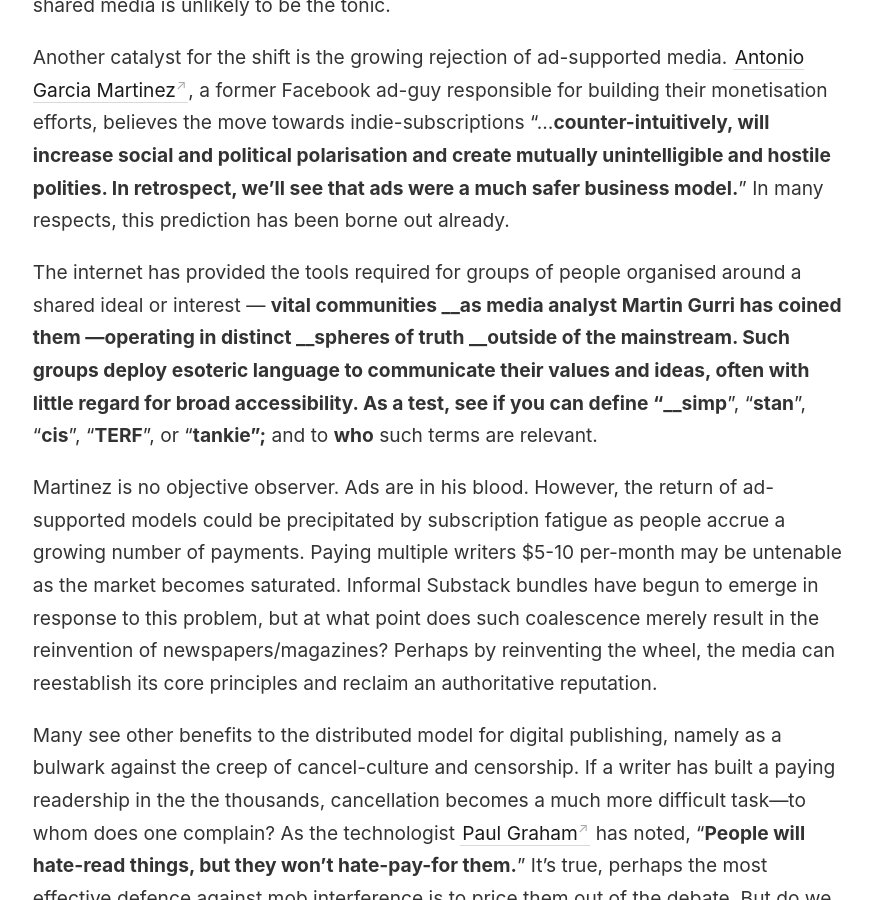
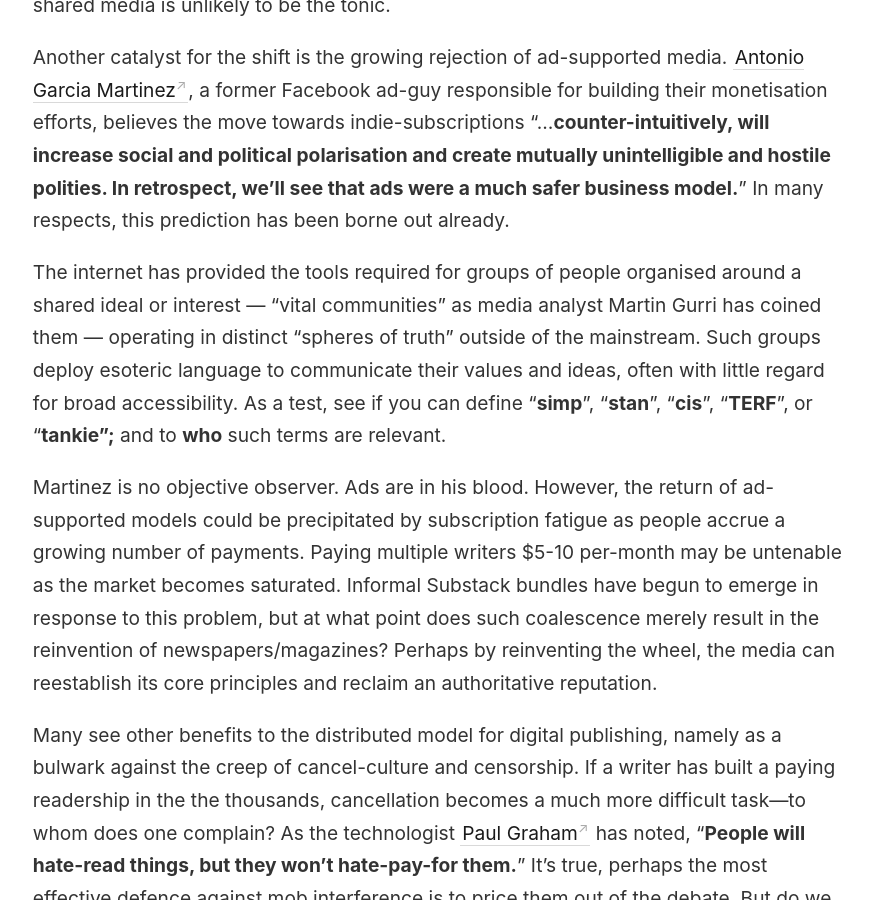
Before and after one commit to stvnxsmth/digital-garden-jekyll, a Jekyll site: the page built from _notes/Substack is disrupting traditional media; but is it cancel-proof?.md, in a window 1280 px wide and 900 px high, scrolled down 1790 px. Shown: the whole window, without its empty margins (44-916 px from the left). Built offline with Jekyll 4.4.1, drawn with Linux system fonts in a browser that asks for light colours.

```diff
--- a/_notes/Substack is disrupting traditional media; but is it cancel-proof?.md
+++ b/_notes/Substack is disrupting traditional media; but is it cancel-proof?.md
@@ -19,7 +19,7 @@ We now know the answer to be both. The ultimate effect could be the emergence of
 
 Another catalyst for the shift is the growing rejection of ad-supported media. [Antonio Garcia Martinez](https://twitter.com/antoniogm/status/1284889341265768449), a former Facebook ad-guy responsible for building their monetisation efforts, believes the move towards indie-subscriptions “…__counter-intuitively, will increase social and political polarisation and create mutually unintelligible and hostile polities. In retrospect, we’ll see that ads were a much safer business model.__” In many respects, this prediction has been borne out already.
 
-The internet has provided the tools required for groups of people organised around a shared ideal or interest — __vital communities __as media analyst Martin Gurri has coined them —operating in distinct __spheres of truth __outside of the mainstream. Such groups deploy esoteric language to communicate their values and ideas, often with little regard for broad accessibility. As a test, see if you can define “__simp__”, “__stan__”, “__cis__”, “__TERF__”, or “__tankie”;__ and to __who__ such terms are relevant.
+The internet has provided the tools required for groups of people organised around a shared ideal or interest — "vital communities" as media analyst Martin Gurri has coined them — operating in distinct "spheres of truth" outside of the mainstream. Such groups deploy esoteric language to communicate their values and ideas, often with little regard for broad accessibility. As a test, see if you can define “__simp__”, “__stan__”, “__cis__”, “__TERF__”, or “__tankie”;__ and to __who__ such terms are relevant.
 
 Martinez is no objective observer. Ads are in his blood. However, the return of ad-supported models could be precipitated by subscription fatigue as people accrue a growing number of payments. Paying multiple writers $5-10 per-month may be untenable as the market becomes saturated. Informal Substack bundles have begun to emerge in response to this problem, but at what point does such coalescence merely result in the reinvention of newspapers/magazines? Perhaps by reinventing the wheel, the media can reestablish its core principles and reclaim an authoritative reputation.
 
```
